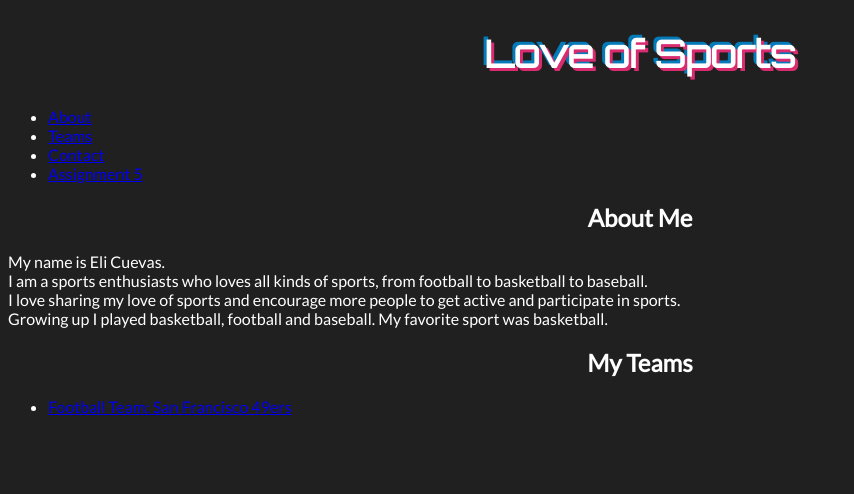
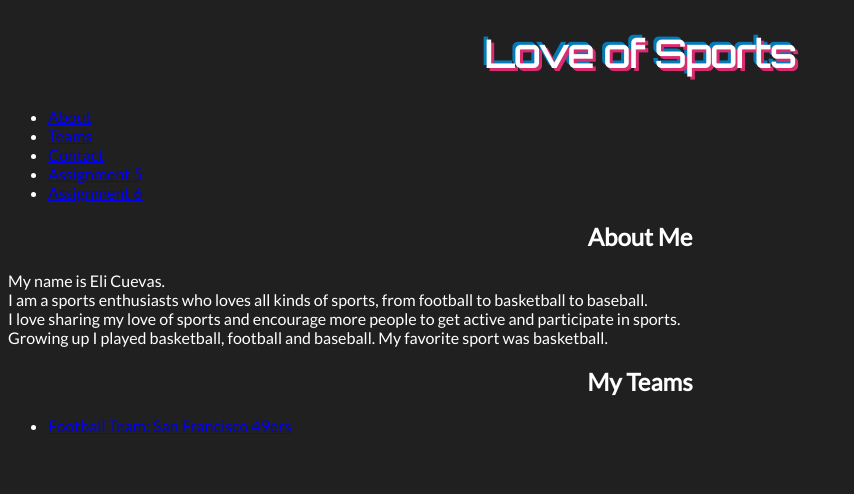
Before and after one commit to ECJ98/ECJ98.github.io, a plain HTML site: page index.html in a window 1280 px wide. Shown: the top 494 px of the page, without its empty margins (0-854 px from the left). Drawn offline with Linux system fonts and the light colour scheme.

Commit message:
Update index.html

```diff
--- a/index.html
+++ b/index.html
@@ -20,6 +20,7 @@
 				<li><a href="#teams">Teams</a></li>
 				<li><a href="#contact">Contact</a></li>
 				<li><a href="fancifymytext.html">Assignment 5</a>
+				<li><a href="encrypt-it.html">Assignment 6</a>
 			</ul>
 		</nav>
 	</header>
```
